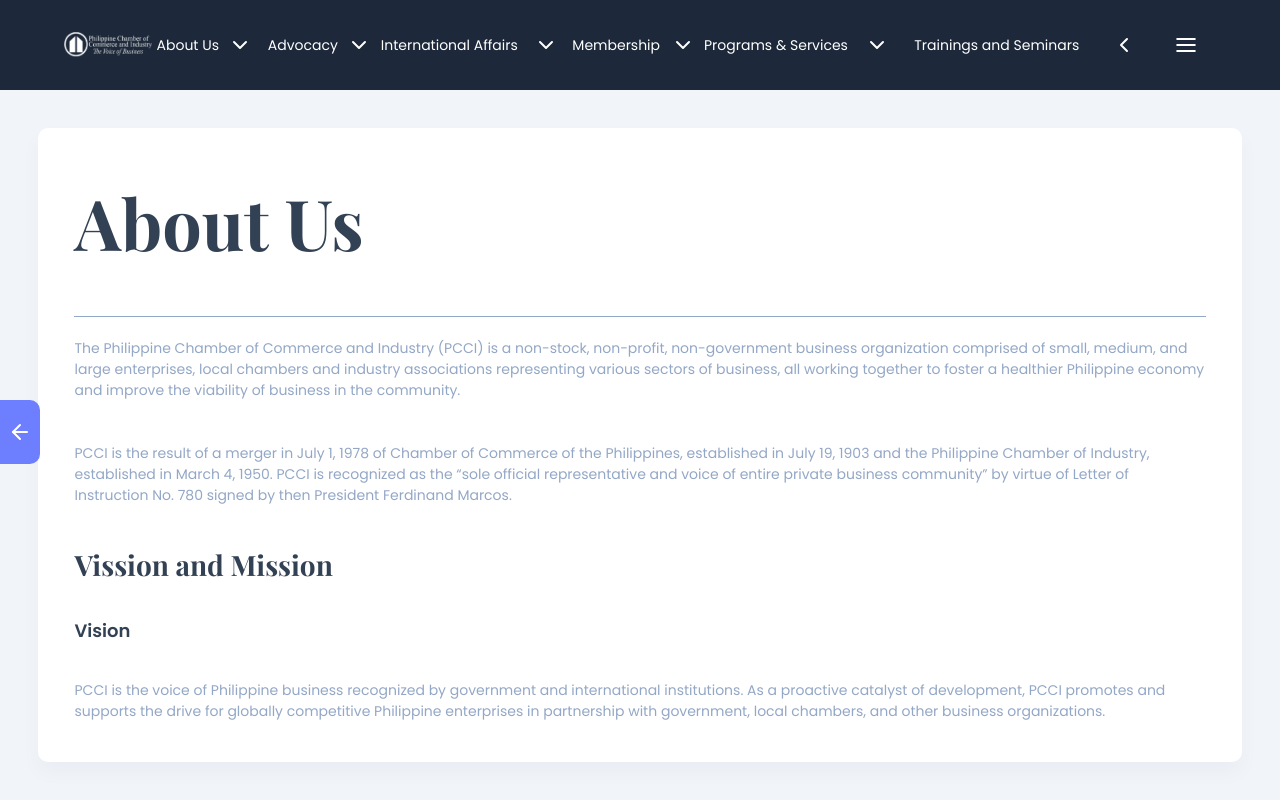
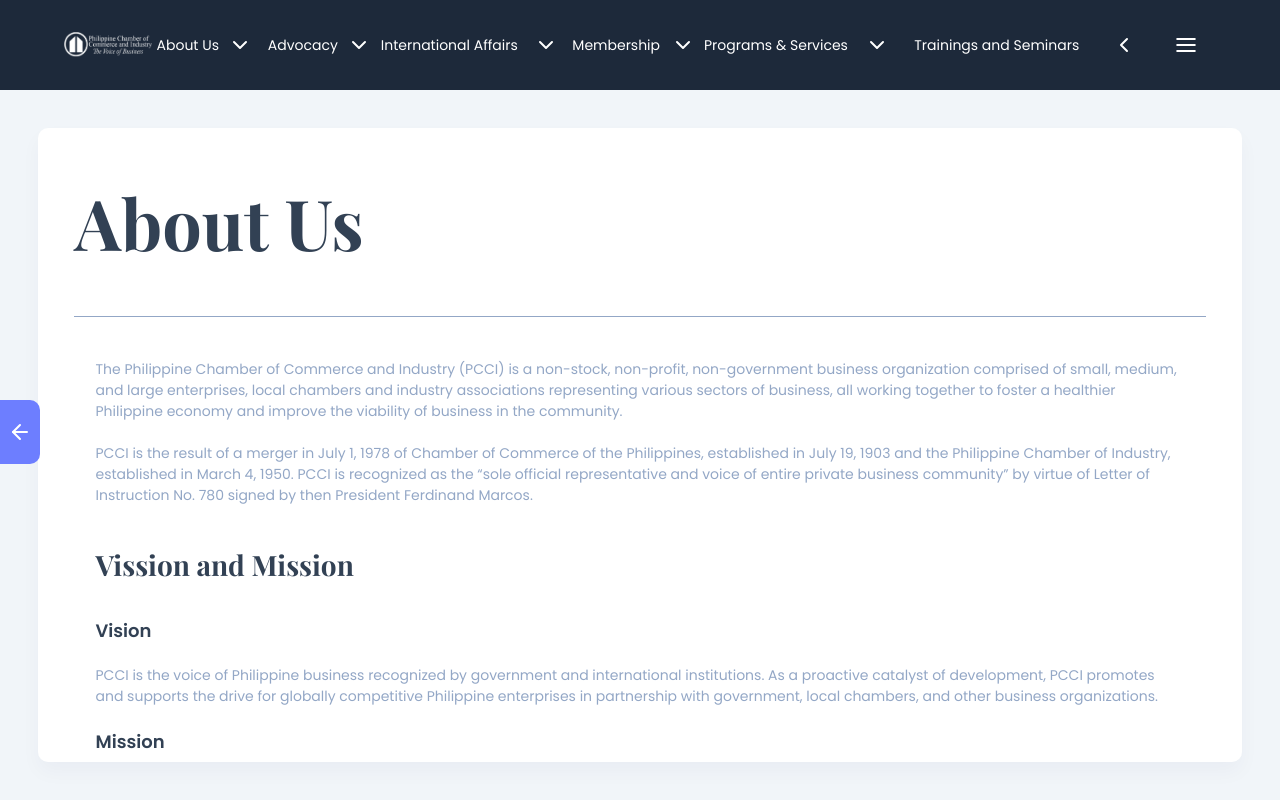
Before and after one commit to EMBToplogic/pcci-website, a Next.js app: page /about-us in a window 1280 px wide. Built offline with nearby package versions, Linux system fonts and the light colour scheme; a web font is replaced by a local one.

Commit message:
Fixed urls on navbar not pushing properly

```diff
--- a/components/Navbar.js
+++ b/components/Navbar.js
@@ -214,7 +214,7 @@
               setHoveredNav("");
             }}
           >
-            <Link href='about-us' replace>
+            <Link href='../about-us' replace={true}>
               <a className={navStyles.dropdown_link}>
                 <span>About Us</span>
                 <motion.div
@@ -245,7 +245,7 @@
               setHoveredNav("");
             }}
           >
-            <Link href='advocacy' replace>
+            <Link href='../advocacy' replace>
               <a className={navStyles.dropdown_link}>
                 <span>Advocacy</span>
                 <motion.div
@@ -277,7 +277,7 @@
               setHoveredNav("");
             }}
           >
-            <Link href='international-affairs' replace>
+            <Link href='../international-affairs' replace>
               <a className={navStyles.dropdown_link}>
                 <span>International Affairs</span>
                 <motion.div
@@ -312,7 +312,7 @@
               setHoveredNav("");
             }}
           >
-            <Link href='membership' replace>
+            <Link href='../membership' replace>
               <a className={navStyles.dropdown_link}>
                 <span>Membership</span>
                 <motion.div
@@ -343,7 +343,7 @@
               setHoveredNav("");
             }}
           >
-            <Link href='programs-and-services' replace>
+            <Link href='../programs-and-services' replace>
               <a className={navStyles.dropdown_link}>
                 <span>Programs & Services</span>
                 <motion.div
@@ -370,7 +370,7 @@
             </AnimatePresence>
           </li>
           <li className={navStyles.navbar_list_item}>
-            <Link href='programs-and-services' replace>
+            <Link href='../programs-and-services' replace>
               <a className={navStyles.dropdown_link}>
                 <span>Trainings and Seminars</span>
               </a>
@@ -418,7 +418,7 @@
             duration: 0.6,
           }}
         >
-          <Link href='login' replace>
+          <Link href='../login' replace>
             <a>
               <Buttons
                 text='Login'
@@ -427,7 +427,7 @@
               />
             </a>
           </Link>
-          <Link href='sign-up' replace>
+          <Link href='../sign-up' replace>
             <a>
               <Buttons
                 text='Sign-up'
--- a/pages/about-us/index.js
+++ b/pages/about-us/index.js
@@ -21,13 +21,14 @@
       <div className='subpage_container'>
         <div className='subpage_inner_container'>
           <Header title='About Us' />
+          <div className='subpage_paragraph_container'>
             <div className='subpage_paragraph'>
               The Philippine Chamber of Commerce and Industry (PCCI) is a
               non-stock, non-profit, non-government business organization
               comprised of small, medium, and large enterprises, local chambers
-            and industry associations representing various sectors of business,
-            all working together to foster a healthier Philippine economy and
-            improve the viability of business in the community.
+              and industry associations representing various sectors of
+              business, all working together to foster a healthier Philippine
+              economy and improve the viability of business in the community.
             </div>
             <div className='subpage_paragraph'>
               PCCI is the result of a merger in July 1, 1978 of Chamber of
@@ -60,11 +61,12 @@
             <div className='subpage_paragraph'>
               The main responsibility of PCCI is to provide focused advocacy for
               business growth and sustainable development by providing business
-            services for the advancement of grassroots entrepreneurship, chamber
-            development, international trade relations, business innovation and
-            excellence, and operating efficiency. These will be achieved through
-            a professional organization working in close cooperation with
-            various stakeholders in public and private sectors. ​
+              services for the advancement of grassroots entrepreneurship,
+              chamber development, international trade relations, business
+              innovation and excellence, and operating efficiency. These will be
+              achieved through a professional organization working in close
+              cooperation with various stakeholders in public and private
+              sectors. ​
             </div>
 
             <Header
@@ -74,20 +76,19 @@
               }}
               noBorder={true}
             />
-
             <div className='subpage_paragraph'>
-            To operationalize its MISSION and VISION, PCCI adopts the following
-            strategic thrusts:
+              To operationalize its MISSION and VISION, PCCI adopts the
+              following strategic thrusts:
             </div>
 
             <ul className='ul_secondary'>
               <li>
-              Steadfast support for the promotion and growth of micro, small and
-              medium enterprises nationwide;
+                Steadfast support for the promotion and growth of micro, small
+                and medium enterprises nationwide;
               </li>
               <li>
-              Pioneer policy reform initiatives to improve the business climate
-              and sustain socio-economic development;
+                Pioneer policy reform initiatives to improve the business
+                climate and sustain socio-economic development;
               </li>
               <li>
                 Spearhead national and international networking through business
@@ -100,6 +101,7 @@
             </ul>
           </div>
         </div>
+      </div>
     </>
   );
 };
--- a/pages/advocacy/[id].js
+++ b/pages/advocacy/[id].js
@@ -50,6 +50,7 @@
                 fontSize: "3em",
               }}
             />
+            <div className='subpage_paragraph_container'>
               <div className='subpage_paragraph'>
                 {activeData[0].data.description}
               </div>
@@ -76,6 +77,7 @@
               </div>
             </div>
           </div>
+        </div>
       )}
     </>
   );
--- a/styles/globals.css
+++ b/styles/globals.css
@@ -122,10 +122,15 @@
     overflow-x: hidden;
 }
 
+.subpage_paragraph_container {
+    padding: 1.5em;
+    width: 100%;
+}
+
 .subpage_paragraph {
     color: var(--txt-secondary);
     width: 100%;
-    margin: 1.5em;
+    margin: 1.5em 0%;
 }
 
 .back_button {
```
Also changed, not shown: pages/advocacy/index.js (+9 -10 lines). Lines whose indentation alone changed are shown as unchanged.
